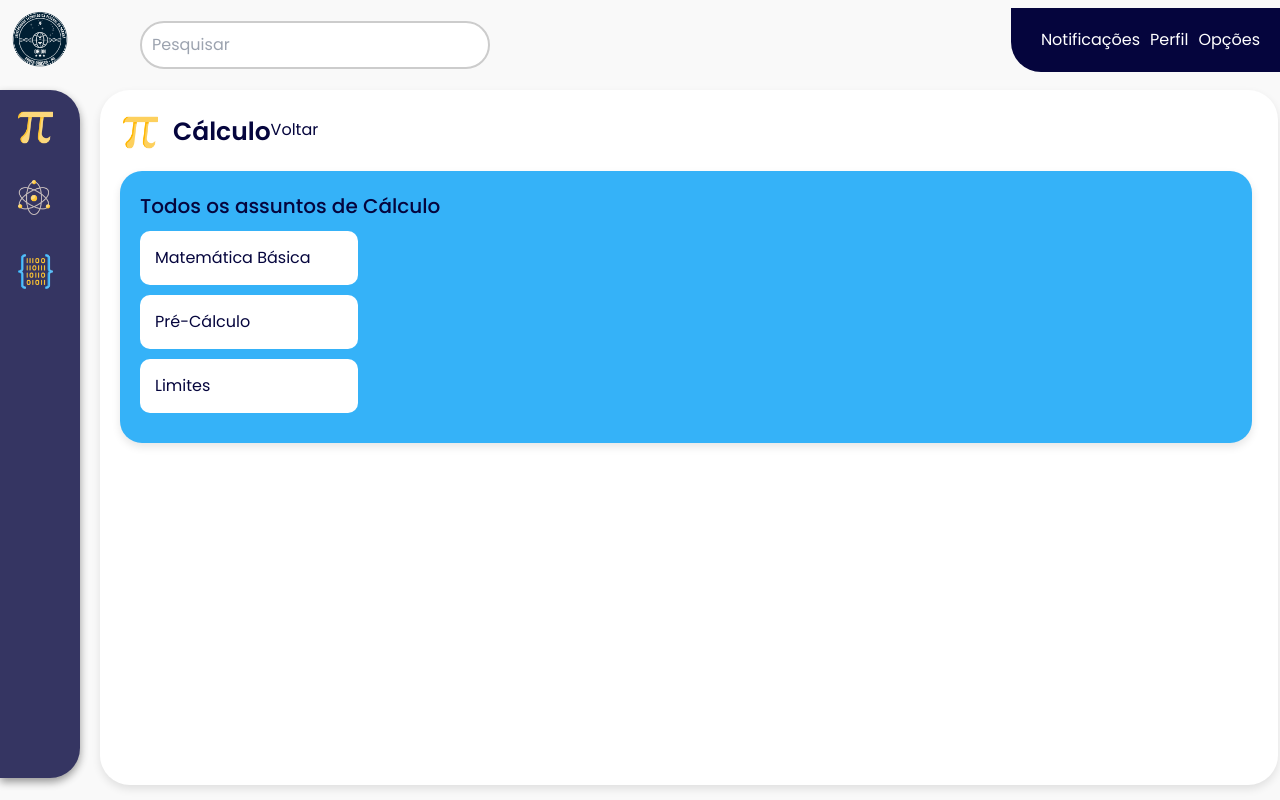
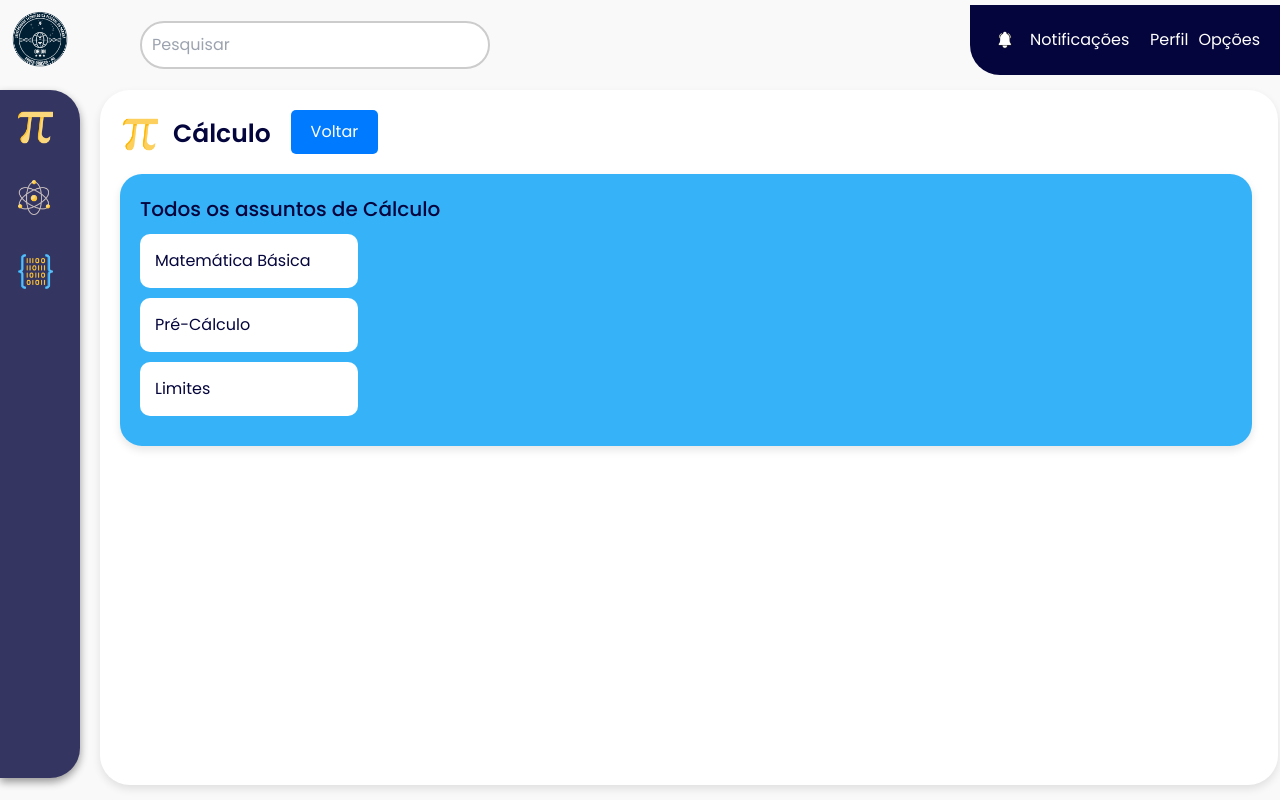
Before and after one commit to OrionAerospace/Interface-Estudos-Frontend, a Next.js app: page /disciplinas in a window 1280 px wide. Built offline with nearby package versions, Linux system fonts and the light colour scheme.

Commit message:
some changes

```diff
--- a/src/app/disciplinas/page.tsx
+++ b/src/app/disciplinas/page.tsx
@@ -3,6 +3,7 @@ import React from 'react';
 import { useState } from 'react';
 import Conteudos from '@/components/Conteudos';
 import styles from './styles.module.scss'; // Estilos com Sass/SCSS
+import NotificationsIcon from './assets/icons/notification.png';
 
 
 const Disciplina = () => {
@@ -37,7 +38,11 @@ const Disciplina = () => {
           </div>
           <input type="text" placeholder="Pesquisar" className={styles['search-bar']} />
           <div className={styles['top-right-bar']}>
-            <div className={styles['notifications-icon']}>Notificações</div>
+            <div className={styles['notifications-icon']}>
+              <img src="/assets/icons/notification.png" alt="Notificações"/>
+              <h1>Notificações</h1>
+            </div>
+
             <div className={styles['profile-link']}>Perfil</div>
             <div className={styles['options-menu']}>Opções</div>
           </div>
@@ -72,7 +77,7 @@ const DisciplinaBox = ({ selectedDisciplina, setSelectAssunto, children }: { sel
     <div className={styles['disciplina-header']}>
       <img src={selectedDisciplina.icone} alt="Icon" className={styles['disciplina-icon']} />
       <h1>{selectedDisciplina.nome}</h1>
-      <button onClick={() => resetarUseState(setSelectAssunto)}>Voltar</button>
+      <button className={styles['move-right']} onClick={() => resetarUseState(setSelectAssunto)}>Voltar</button>
     </div>
 
     <div className={styles['assuntos']}>
--- a/src/app/disciplinas/styles.module.scss
+++ b/src/app/disciplinas/styles.module.scss
@@ -68,6 +68,9 @@
   margin: 10px;
 }
 
+
+
+
 .search-bar {
   display: flex;
   align-items: center;
@@ -79,6 +82,9 @@
   margin-right: auto;
   margin-top: 10px;
 }
+
+
+
 
 .search-bar input[type="text"] {
   flex: 1;
@@ -97,7 +103,17 @@
   border-radius: 0 0 0 30px;
 }
 
-.notifications-icon,
+.notifications-icon {
+  display: flex;
+  align-items: center;
+  width: 30px;
+  margin-right: 120px;
+}
+
+.notifications-icon img {
+  margin-right: 10px;
+}
+
 .profile-link,
 .options-menu {
   margin-left: 10px;
@@ -106,6 +122,21 @@
 .main-content {
   display: flex;
   flex: 1;
+}
+
+.move-right {
+  margin-left: 20px;
+  padding: 10px 20px;
+  background-color: #007BFF;
+  color: white;
+  border: none;
+  border-radius: 5px;
+  cursor: pointer;
+  transition: background-color 0.3s ease;
+}
+
+.move-right:hover {
+  background-color: #0056b3;
 }
 
 .disciplina-box {
@@ -124,7 +155,10 @@
   font-size: 25px;
   font-weight: 600;
   margin-top: 3px;
+
 }
+
+
 
 .disciplina-header {
   display: flex;
--- /dev/null
+++ b/src/providers/index copy.tsx
@@ -0,0 +1,5 @@
+import StyledComponentsRegistry from './StyleSheetManager'
+
+export function Providers({ children }: { children: React.ReactNode }) {
+  return <StyledComponentsRegistry>{children}</StyledComponentsRegistry>
+}
```
Also changed, not shown: src/screens/Home/Caroussel/index.tsx (+13 -7 lines), public/assets/icons/notification.png (added).
